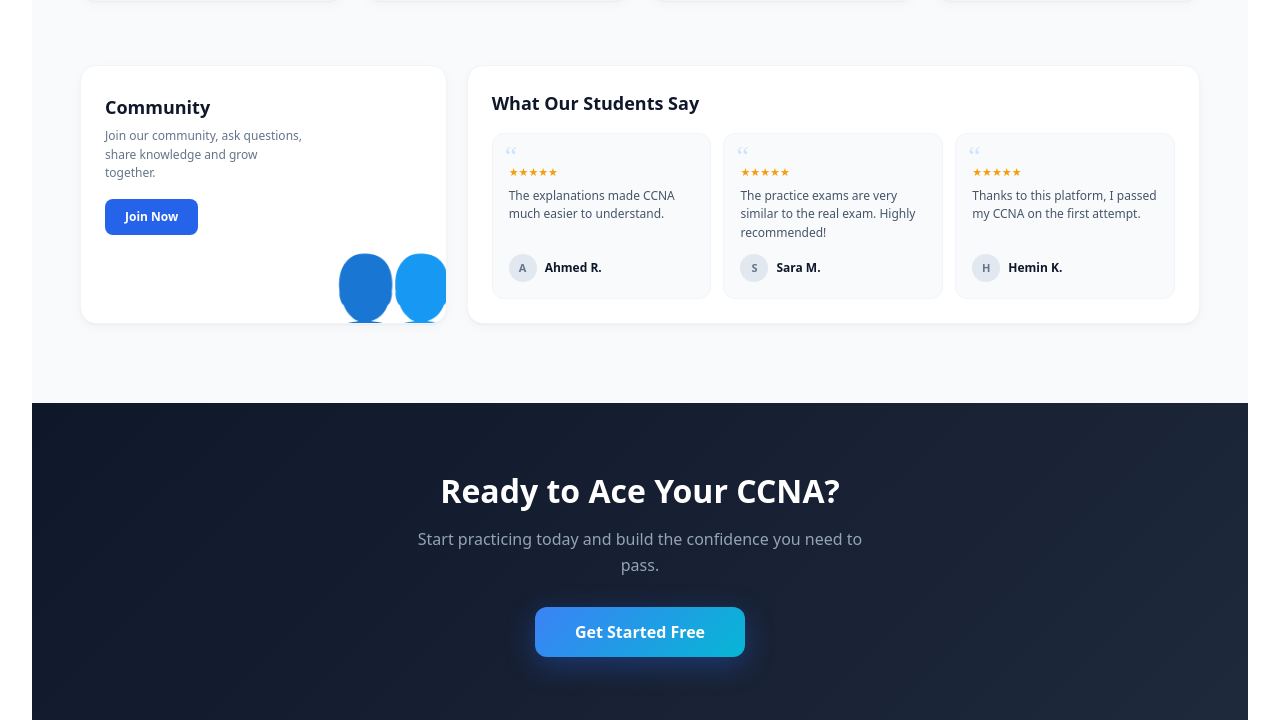
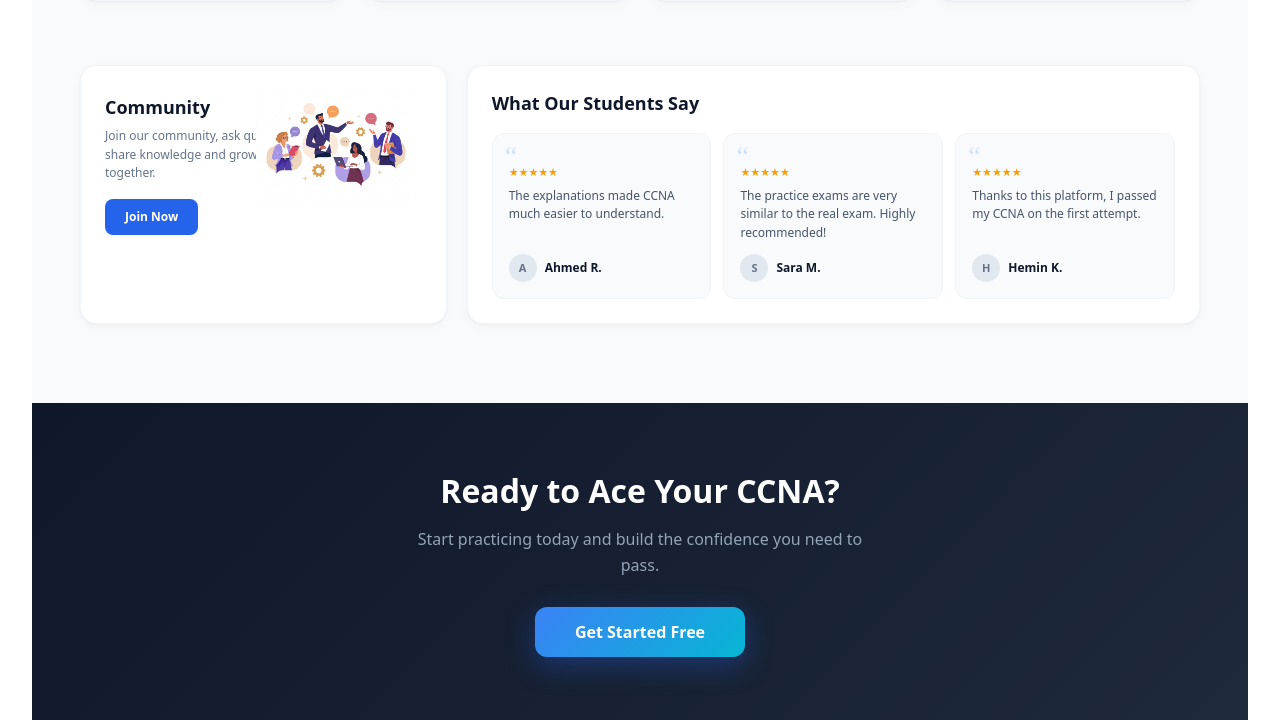
Before and after one commit to alikalary1997/NetMaster, a Django app: page / in a window 1280 px wide. Shown: the part 1039-1759 px from the top of the page. Run offline with Django 5.2, Linux system fonts and the light colour scheme; data comes from the database, SQL or seed files in the repository; style sheets or scripts are compiled from the project's sources.

Commit message:
chak krdni bashi community

```diff
--- a/quiz/templates/quiz/landing_page.html
+++ b/quiz/templates/quiz/landing_page.html
@@ -145,7 +145,7 @@
                     <p>Join our community, ask questions, share knowledge and grow together.</p>
                     <a href="#" class="btn-community">Join Now</a>
                 </div>
-                <div class="community-illustration">👥</div>
+                <img src="{% static 'images/community.png' %}" alt="Community" style="position:absolute;right:30px;bottom:120px;width:160px;pointer-events:none">
             </div>
             <div class="dash-card">
                 <h3 class="testimonial-header">What Our Students Say</h3>
```
Also changed, not shown: static/images/community.png (added).
